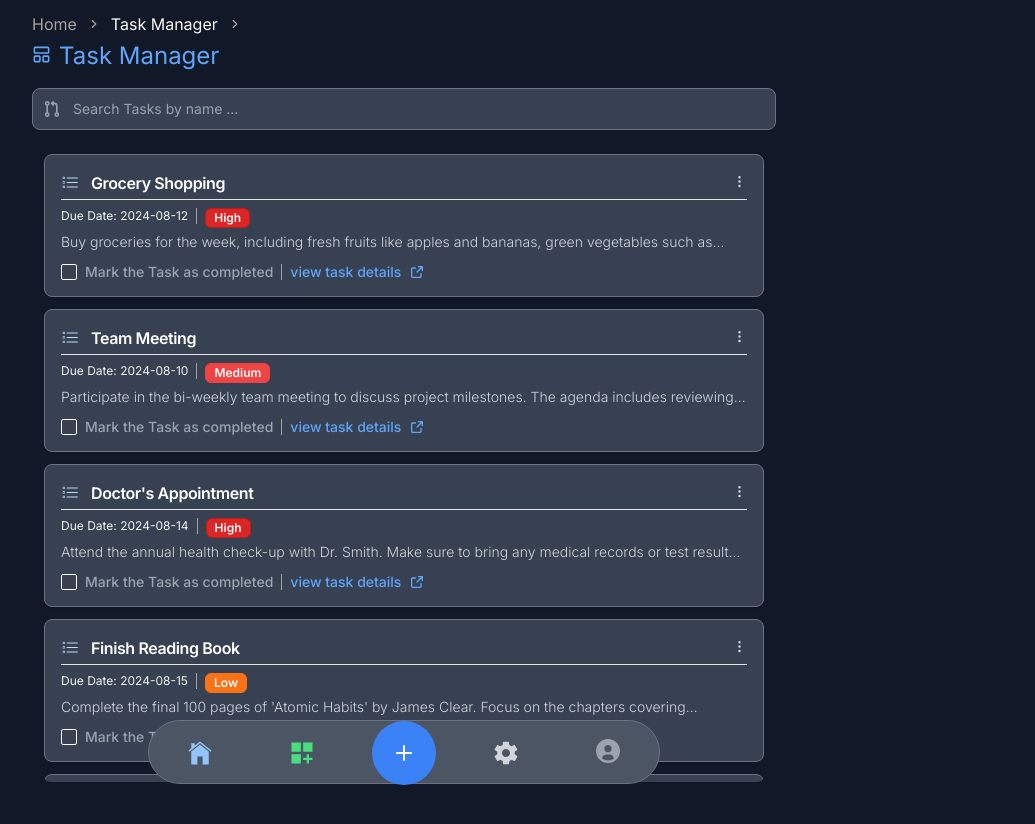
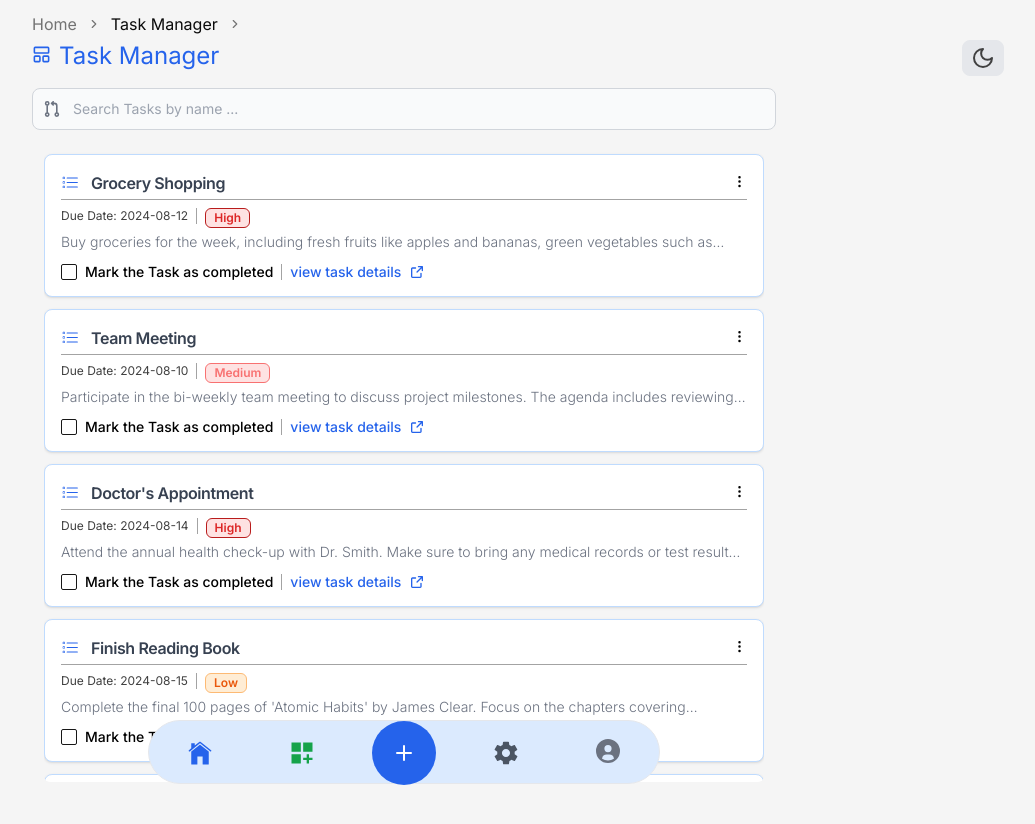
Before and after one commit to Deepanshu-cell/lesn-task-app, a Next.js app: page /home in a window 1280 px wide. Shown: the top 824 px of the page, without its empty margins (236-1271 px from the left). Built offline with nearby package versions, Linux system fonts and the light colour scheme.

Commit message:
Done with theme and other static work

```diff
--- a/src/app/(task-app)/layout.jsx
+++ b/src/app/(task-app)/layout.jsx
@@ -1,9 +1,12 @@
 import Navbar from "@/components/layout/Navbar";
+import ThemeToggler from "@/components/layout/Theme-toggler";
 import React from "react";
 
 const layout = ({ children }) => {
   return (
     <div>
+      {/* Theme Selector on top */}
+      <ThemeToggler />
       <div className="flex justify-center w-[full]">{children}</div>
       <Navbar />
     </div>
--- a/src/app/globals.css
+++ b/src/app/globals.css
@@ -1,3 +1,14 @@
 @tailwind base;
 @tailwind components;
 @tailwind utilities;
+
+/* For Webkit-based browsers (Chrome, Safari and Opera) */
+html::-webkit-scrollbar {
+  display: none;
+}
+
+/* For IE, Edge and Firefox */
+html {
+  -ms-overflow-style: none; /* IE and Edge */
+  scrollbar-width: none; /* Firefox */
+}
--- a/src/app/layout.js
+++ b/src/app/layout.js
@@ -1,6 +1,7 @@
 import { Inter } from "next/font/google";
 import "./globals.css";
 import { cn } from "@/lib/utils";
+import { MyThemeContextProvider } from "@/context/theme-context";
 
 const inter = Inter({ subsets: ["latin"] });
 
@@ -11,8 +12,12 @@ export const metadata = {
 
 export default function RootLayout({ children }) {
   return (
-    <html lang="en" className="dark">
-      <body className={cn('bg-neutral-100 dark:bg-gray-900', inter.className)}>{children}</body>
-    </html>
+    <MyThemeContextProvider>
+      <html lang="en">
+        <body className={cn('bg-neutral-100 dark:bg-gray-900 scroll-smooth', inter.className)}>
+          {children}
+        </body>
+      </html>
+    </MyThemeContextProvider>
   );
 }
--- a/src/components/layout/Navbar.jsx
+++ b/src/components/layout/Navbar.jsx
@@ -5,6 +5,7 @@ import React from "react";
 import { MdDashboardCustomize } from "react-icons/md";
 import { Plus } from "lucide-react";
 import { useRouter } from "next/navigation";
+import { SettingsPopover } from "./setting-popover";
 
 const Navbar = () => {
   const router = useRouter();
@@ -80,11 +81,12 @@ const Navbar = () => {
         </div>
 
         {/* settings */}
-        <Link
+        <SettingsPopover>
+          <span
             href={"/settings"}
             data-tooltip-target="tooltip-settings"
             type="button"
-          className="inline-flex flex-col items-center justify-center px-5 hover:bg-gray-50 dark:hover:bg-gray-800 group"
+            className="inline-flex flex-col items-center justify-center px-5 hover:bg-gray-50 dark:hover:bg-gray-800 group cursor-pointer"
           >
             <IoMdSettings
               size={28}
@@ -92,7 +94,8 @@ const Navbar = () => {
               title="Dashboard"
             />
             <span className="sr-only">Settings</span>
-        </Link>
+          </span>
+        </SettingsPopover>
         <div
           id="tooltip-settings"
           role="tooltip"
--- a/src/components/layout/Theme-toggler.jsx
+++ b/src/components/layout/Theme-toggler.jsx
@@ -1,15 +1,24 @@
-import React from "react";
+"use client";
+import React, { useContext } from "react";
 import { Button } from "../ui/button";
-import { Sun } from "lucide-react";
+import { Moon, Sun } from "lucide-react";
+import MyThemeContext from "@/context/theme-context";
 
 const ThemeToggler = () => {
+  const { isDarkTheme, toggleThemeHandler } = useContext(MyThemeContext);
+
   return (
     <div className="absolute top-10 right-10">
       <Button
         size="sm"
-        className="p-2 rounded-lg focus:outline-none bg-transparent hover:bg-neutral-200"
+        className="p-2 rounded-lg focus:outline-none bg-gray-200 hover:bg-gray-300 border border-gray-200"
+        onClick={toggleThemeHandler}
       >
-        <Sun className="text-neutral-700" />
+        {isDarkTheme ? (
+          <Sun className="text-neutral-700" />
+        ) : (
+          <Moon className="text-neutral-700" />
+        )}
       </Button>
     </div>
   );
--- /dev/null
+++ b/src/components/layout/setting-popover.jsx
@@ -0,0 +1,49 @@
+import { Input } from "@/components/ui/input";
+import { Label } from "@/components/ui/label";
+import {
+  Popover,
+  PopoverContent,
+  PopoverTrigger,
+} from "@/components/ui/popover";
+import { ThemeSelector } from "./theme-selector";
+import { Switch } from "../ui/switch";
+import Link from "next/link";
+import { LogOut } from "lucide-react";
+
+export function SettingsPopover({ children }) {
+  return (
+    <Popover>
+      <PopoverTrigger asChild>{children}</PopoverTrigger>
+      <PopoverContent className="w-80">
+        <div className="grid gap-4">
+          <div className="space-y-2">
+            <h4 className="font-medium leading-none">App Settings</h4>
+            <p className="text-sm dark:text-gray-300 text-gray-600">
+              Set the theme & Notification preference
+            </p>
+          </div>
+          <div className="grid gap-2">
+            {/* Theme selector */}
+            <div className="grid grid-cols-3 items-center gap-4">
+              <Label htmlFor="width">Theme</Label>
+              <ThemeSelector />
+            </div>
+            <div className="grid grid-cols-3 items-center gap-4">
+              <Label htmlFor="maxWidth">Notifications</Label>
+              <Switch size="sm" />
+            </div>
+          </div>
+          <div className="max-w-24">
+            <Link
+              href={"/"}
+              className="text-red-500 dark:text-red-400 dark:hover:bg-gray-800 hover:bg-gray-100 p-2 rounded-md flex items-center gap-x-2"
+            >
+              <LogOut size={15} />
+              Logout
+            </Link>
+          </div>
+        </div>
+      </PopoverContent>
+    </Popover>
+  );
+}
--- a/src/components/layout/theme-selector.jsx
+++ b/src/components/layout/theme-selector.jsx
@@ -9,19 +9,45 @@ import {
   SelectTrigger,
   SelectValue,
 } from "@/components/ui/select";
+import { Moon, Sun } from "lucide-react";
+import MyThemeContext from "@/context/theme-context";
 
 export function ThemeSelector() {
+  const { isDarkTheme, setThemeHandler } = React.useContext(MyThemeContext);
+
   return (
-    <Select className="">
+    <Select
+      defaultValue={isDarkTheme ? "dark" : "light"}
+      onValueChange={setThemeHandler}
+    >
       <SelectTrigger className="w-[180px]">
         <SelectValue placeholder="Select a Theme" />
       </SelectTrigger>
       <SelectContent>
-        <SelectGroup defaultValue={"dark"}>
+        <SelectGroup>
           <SelectLabel>Theme</SelectLabel>
-          <SelectItem value="light">Light</SelectItem>
-          <SelectItem value="dark">Dark</SelectItem>
-          <SelectItem value="default">System Default</SelectItem>
+          <SelectItem value="light">
+            <div className="flex items-center gap-x-2 flex-row">
+              <span>
+                <Sun
+                  className="text-neutral-700 dark:text-neutral-300"
+                  size={18}
+                />
+              </span>
+              <span>Light</span>
+            </div>
+          </SelectItem>
+          <SelectItem value="dark">
+            <div className="flex items-center gap-x-2 flex-row">
+              <span>
+                <Moon
+                  className="text-neutral-700 dark:text-neutral-300"
+                  size={18}
+                />
+              </span>
+              <span>Dark</span>
+            </div>
+          </SelectItem>
         </SelectGroup>
       </SelectContent>
     </Select>
--- a/src/context/theme-context.jsx
+++ b/src/context/theme-context.jsx
@@ -1,3 +1,4 @@
+"use client";
 import {
   getLocalStorage,
   isLocalStorageEmpty,
@@ -8,6 +9,7 @@ import { createContext, useEffect, useState } from "react";
 const MyThemeContext = createContext({
   isDarkTheme: false,
   toggleThemeHandler: () => {},
+  setThemeHandler: () => {},
 });
 
 export function MyThemeContextProvider(props) {
@@ -24,7 +26,7 @@ export function MyThemeContextProvider(props) {
 
       if (isDarkTheme) {
         document?.querySelector("html")?.classList?.add("dark");
-        setIsDarkTheme(true);
+        setIsDarkTheme(isDarkTheme);
       }
     }
   };
@@ -36,14 +38,25 @@ export function MyThemeContextProvider(props) {
     // Getting from local storage toggling and then modifying html , storing to local state and storage
     setIsDarkTheme(!isDarkTheme);
     document?.querySelector("html")?.classList?.toggle("dark");
-    setLocalStorage(!isDarkTheme);
+    setLocalStorage("isDarkTheme", !isDarkTheme);
+  };
+
+  // Theme handler function for setting theme send in params --> used for Theme selector
+  const setThemeHandler = (theme) => {
+    const isDark = theme === "dark";
+    setIsDarkTheme(isDark);
+    if (isDark) document?.querySelector("html")?.classList?.add("dark");
+    else document?.querySelector("html")?.classList?.remove("dark");
+    setLocalStorage("isDarkTheme", isDark);
   };
 
   return (
     <MyThemeContext.Provider
-      value={{ isDarkTheme: false, toggleThemeHandler }}
+      value={{ isDarkTheme, toggleThemeHandler, setThemeHandler }}
     >
-        {props.children}
+      {props.children}
     </MyThemeContext.Provider>
   );
 }
+
+export default MyThemeContext;
--- a/src/lib/utils.js
+++ b/src/lib/utils.js
@@ -4,3 +4,17 @@ import { twMerge } from "tailwind-merge"
 export function cn(...inputs) {
   return twMerge(clsx(inputs))
 }
+
+export function isLocalStorageEmpty(item) {
+  if (window !== undefined) return !localStorage.getItem(item);
+}
+
+export function getLocalStorage(item) {
+  if (window !== undefined)
+    return JSON.parse(localStorage.getItem(item));
+}
+
+export function setLocalStorage(itemName, item) {
+  if (window !== undefined)
+    return (localStorage.setItem(itemName, JSON.stringify(item)));
+}
```
Lines whose indentation alone changed are shown as unchanged.
